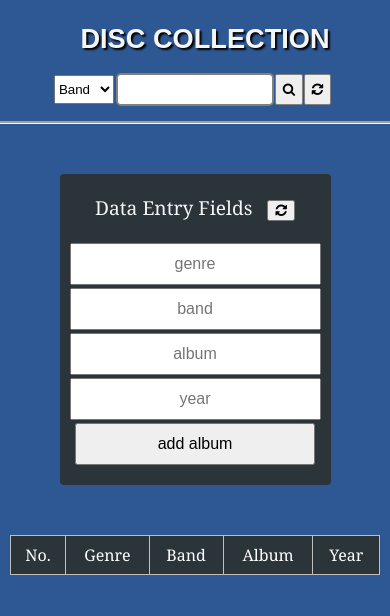
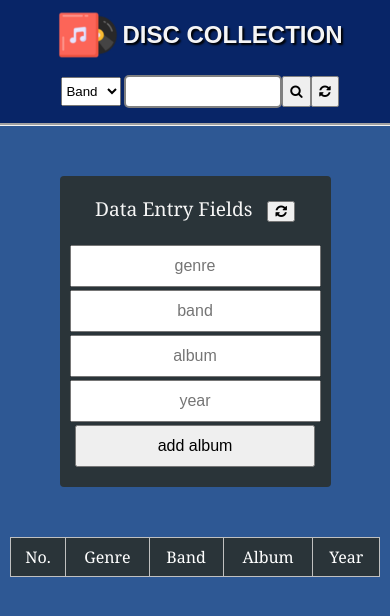
Before and after one commit to dirtyOldTown/album-collection, a plain HTML site: page index.html in a window 390 px wide. Drawn offline with Linux system fonts and the light colour scheme.

Commit message:
Edit style of header

```diff
--- a/css/style.css
+++ b/css/style.css
@@ -1,5 +1,5 @@
 body {
-    background-color:#2E5894;
+    background-color:#2E5894; /*#082567, #2E5894*/
     margin: 0;
   }
   header {
@@ -12,10 +12,18 @@ body {
     border-bottom: 3px groove whitesmoke ;
     padding-bottom: 8px;
     font-family: Arial, Helvetica, sans-serif;
+    background-color: #082567;
   }
   header h1 {
    text-shadow:  2px 2px 2px black;
    margin-left: 20px;
+  }
+  #title-box {
+    display: flex;
+    align-items: center;
+  }
+  #title-box > img {
+    margin-left: 10px;
   }
   #search-box {
     align-self: end;
@@ -117,12 +125,14 @@ body {
       flex-direction: column;
       padding-bottom: 15px;
     }
-    header h1 {
-      flex-basis: 50%;
-     }
+    #title-box {
+      flex-basis: 100%;
+      margin-bottom: 10px;
+      margin-left: 0;
+    }
     #search-box {
       align-self: center;
-
+      margin-left: 15px;
     }
     #collection {
       flex-direction: column;
@@ -142,6 +152,10 @@ body {
     }
   }
   @media screen and (max-width: 400px) {
+    header h1 {
+      font-size: 1.5em;
+      margin-left: 5px;
+    }
     #cd-table {
       font-size: 1em;
     }
--- a/index.html
+++ b/index.html
@@ -10,10 +10,12 @@
     <link rel="stylesheet" href="https://cdnjs.cloudflare.com/ajax/libs/font-awesome/4.7.0/css/font-awesome.min.css">
     <script src="collection.js" defer></script>
   </head>
-
 <body>
   <header>
-    <h1>DISC COLLECTION</h1>
+    <div id="title-box">
+      <img alt="cd-sisc icon" src="/img/android-icon-72x72.png" width="60" height="60" id="disc-logo">
+      <h1>DISC COLLECTION</h1>
+    </div>
     <aside id="search-box">
       <select id="search-source" name="search-source" title="search-source">
         <option value="band_name">Band</option>
```
Also changed, not shown: img/android-icon-144x144.png (added), img/android-icon-72x72.png (added).
